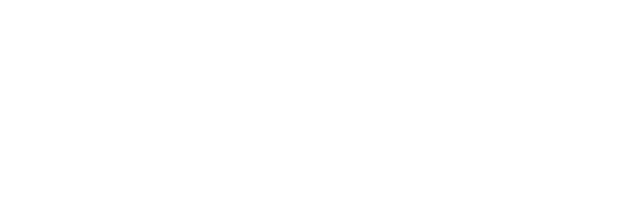
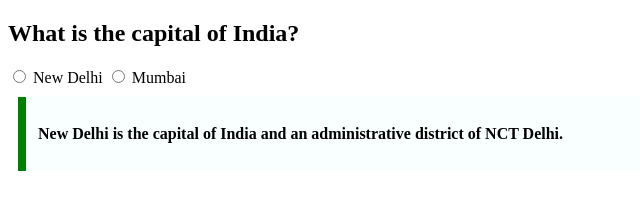
Before and after one commit to acciojob/trivia-ramblerpk, a website: page main.html in a window 1280 px wide. Shown: the whole page, without its empty margins (0-640 px from the left). Drawn offline with Linux system fonts and the light colour scheme.

Commit message:
created a submission

```diff
--- a/main.html
+++ b/main.html
@@ -8,6 +8,16 @@
 
 <body>
 	<!-- the entire body must be written by student -->
+	<h2>What is the capital of India?</h2>
+	<input type="radio" id="Delhi" value = "Delhi">
+	<label for ="delhi">New Delhi</label>
+	<input type="radio" id="Mumbai" value = "Mumbai">
+	<label for ="Mumbai">Mumbai</label>
+	<blockquote cite="https://en.wikipedia.org/wiki/New_Delhi">
+    <p>
+      New Delhi is the capital of India and an administrative district of NCT Delhi.
+    </p>
+  </blockquote>
     <script type="text/javascript" src="./script.js">
 </script>
 
--- a/styles.css
+++ b/styles.css
@@ -1,2 +1,11 @@
 
 /* Your CSS Code here. */
+blockquote {
+	Max-width:  600px;
+ Margin:  10px;
+ Padding:  12px;
+ Border-left: 8px solid green;
+ Background-color: #f8fffe;
+ Font-weight: bold;
+
+}
```
